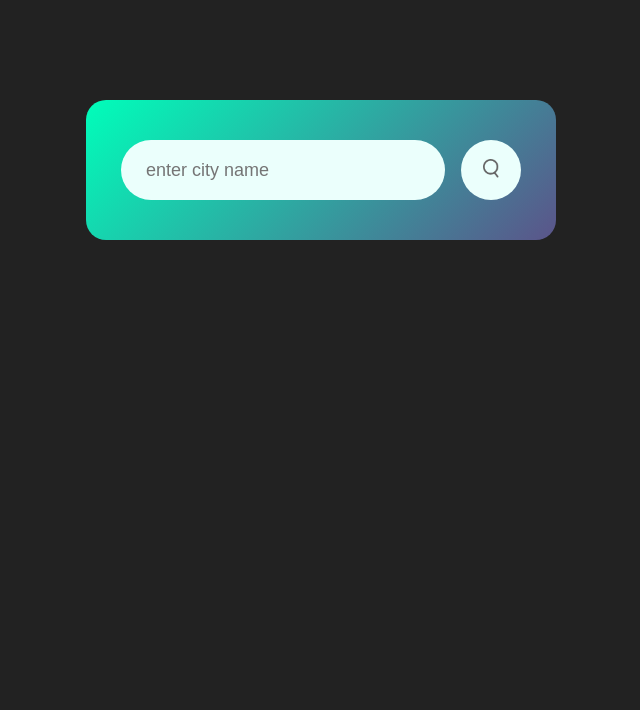
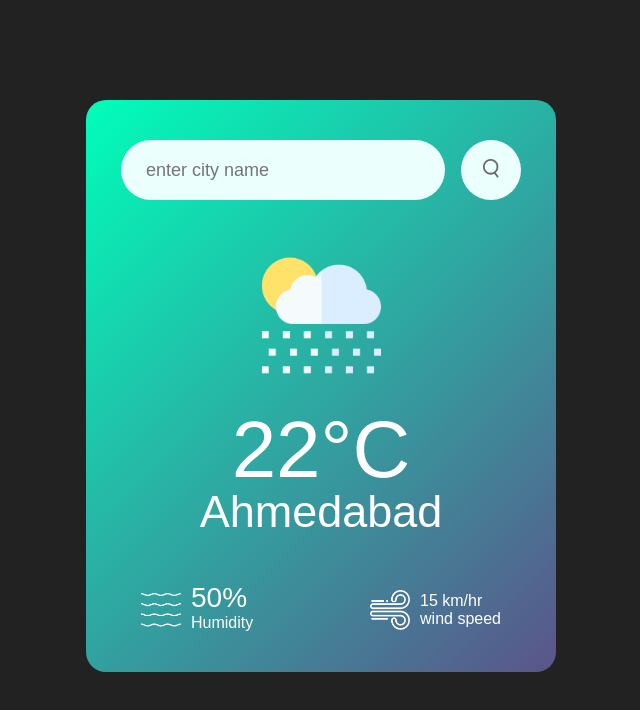
Before and after one commit to XTLawrence/Weather-App, a plain HTML site: page index.html in a window 1280 px wide. Shown: the whole page, without its empty margins (319-959 px from the left). Drawn offline with Linux system fonts and the light colour scheme.

Commit message:
added HTML elements and more styles

```diff
--- a/index.html
+++ b/index.html
@@ -18,10 +18,31 @@
         <button class="search-btn"><img src="./images/search.png" alt="search icon"></button>
       </div>
 
+      <div class="weather">
+        <img src="images/rain.png" alt="" class="weather-icon">
+        <h1 class="temp">22°C</h1>
+        <h2 class="city">Ahmedabad</h2>
+        <div class="details">
+          <div class="col">
+            <img src="images/humidity.png" alt="">
+            <div>
+              <p class="humidity">50%</p>
+              <p>Humidity</p>
+            </div>
+          </div>
+          <div class="col">
+            <img src="images/wind.png" alt="">
+            <div>
+              <p class="wind">15 km/hr</p>
+              <p>wind speed</p>
+            </div>
+          </div>
+        </div>
+
+      </div>
     </div>
-  </div>
 
-  <script src="./script.js"></script>
+    <script src="./script.js"></script>
 
 </body>
 
--- a/style.css
+++ b/style.css
@@ -54,3 +54,43 @@ body {
 .search button img {
   width: 16px;
 }
+
+.weather-icon {
+  width: 170px;
+  margin-top: 30px;
+}
+
+.weather h1 {
+  font-size: 80px;
+  font-weight: 500;
+}
+.weather h2 {
+  font-size: 45px;
+  font-weight: 400;
+  margin-top: -10px;
+}
+
+.details {
+  display: flex;
+  align-items: center;
+  justify-content: space-between;
+
+  padding: 0 20px;
+  margin-top: 50px;
+}
+
+.col {
+  display: flex;
+  align-items: center;
+  text-align: left;
+}
+
+.col img {
+  width: 40px;
+  margin-right: 10px;
+}
+
+.humidity {
+  font-size: 28px;
+  margin-top: -6px;
+}
```
